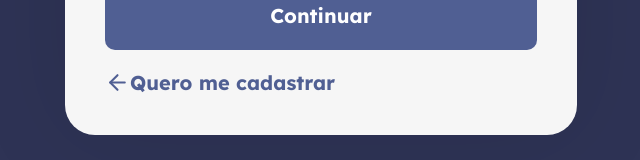
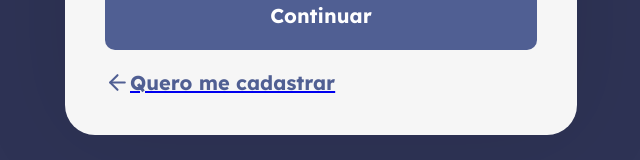
Before and after one commit to lumahloi/social-mana, a React (Vite) app in the folder frontend/: page /login in a window 1280 px wide. Shown: the part 481-641 px from the top of the page, without its empty margins (319-959 px from the left). Built offline with nearby package versions, Linux system fonts and the light colour scheme.

Commit message:
Ajustes dos links

```diff
--- a/frontend/src/pages/Cadastro/Cadastro.jsx
+++ b/frontend/src/pages/Cadastro/Cadastro.jsx
@@ -52,8 +52,10 @@ const Cadastro = () => {
                 <button>Continuar</button>
 
                 <div className='section-link'>
+                  <Link to="/login">
                     <FiArrowLeft size={25} color="#505F93"/>
                     <span>Já tenho uma conta</span>
+                  </Link>
                 </div>
             </form>
         </section>
--- a/frontend/src/pages/Login/Login.jsx
+++ b/frontend/src/pages/Login/Login.jsx
@@ -44,10 +44,12 @@ const Cadastro = () => {
 
                 <button>Continuar</button>
 
-                <div className='section-link'>
+                <Link to="/cadastro">
+                  <div className='section-link'>
                       <FiArrowLeft size={25} color="#505F93"/>
                       <span>Quero me cadastrar</span>
-                </div>
+                  </div>
+                </Link>
             </form>
         </section>
     </div>
```
